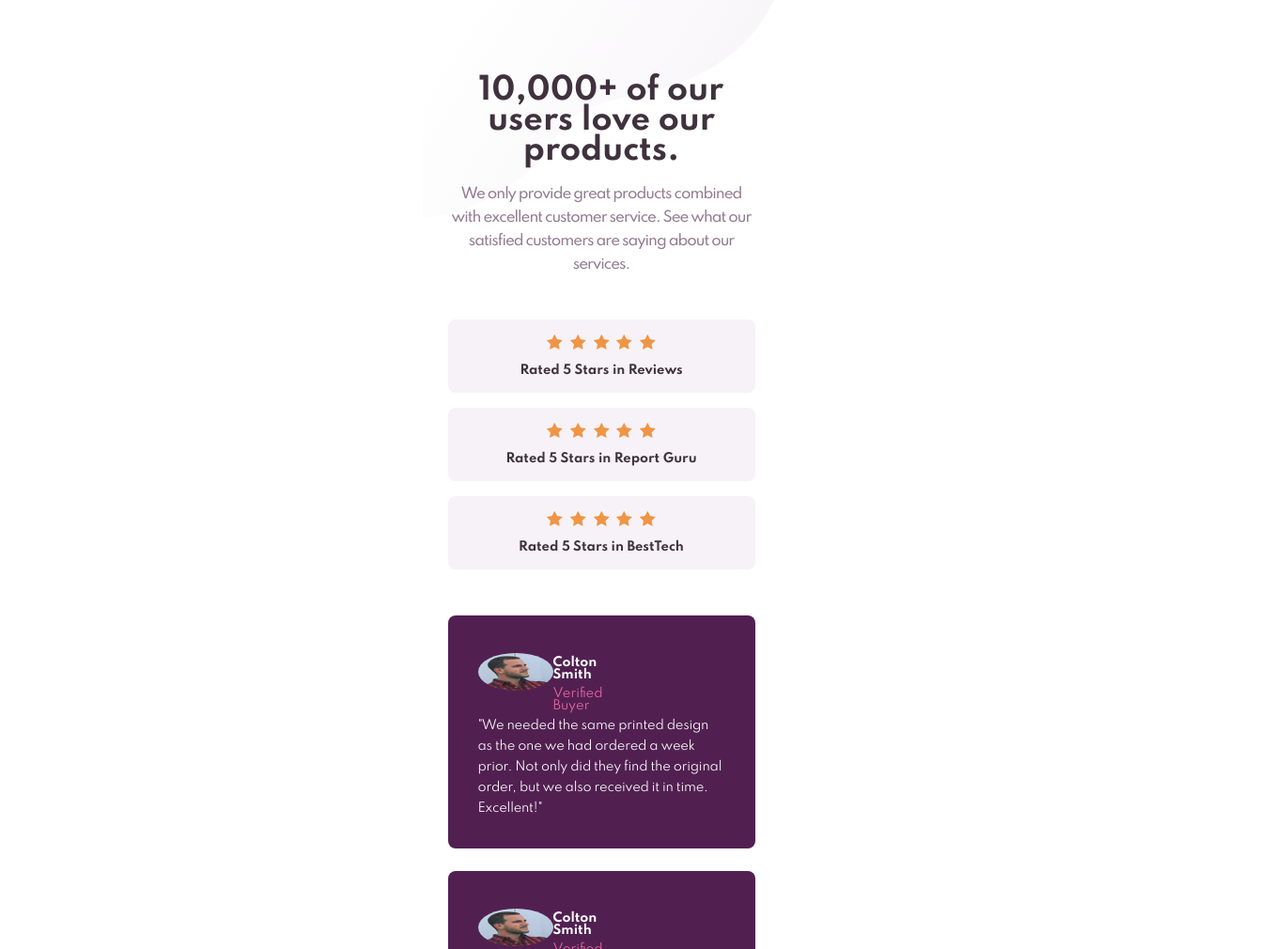
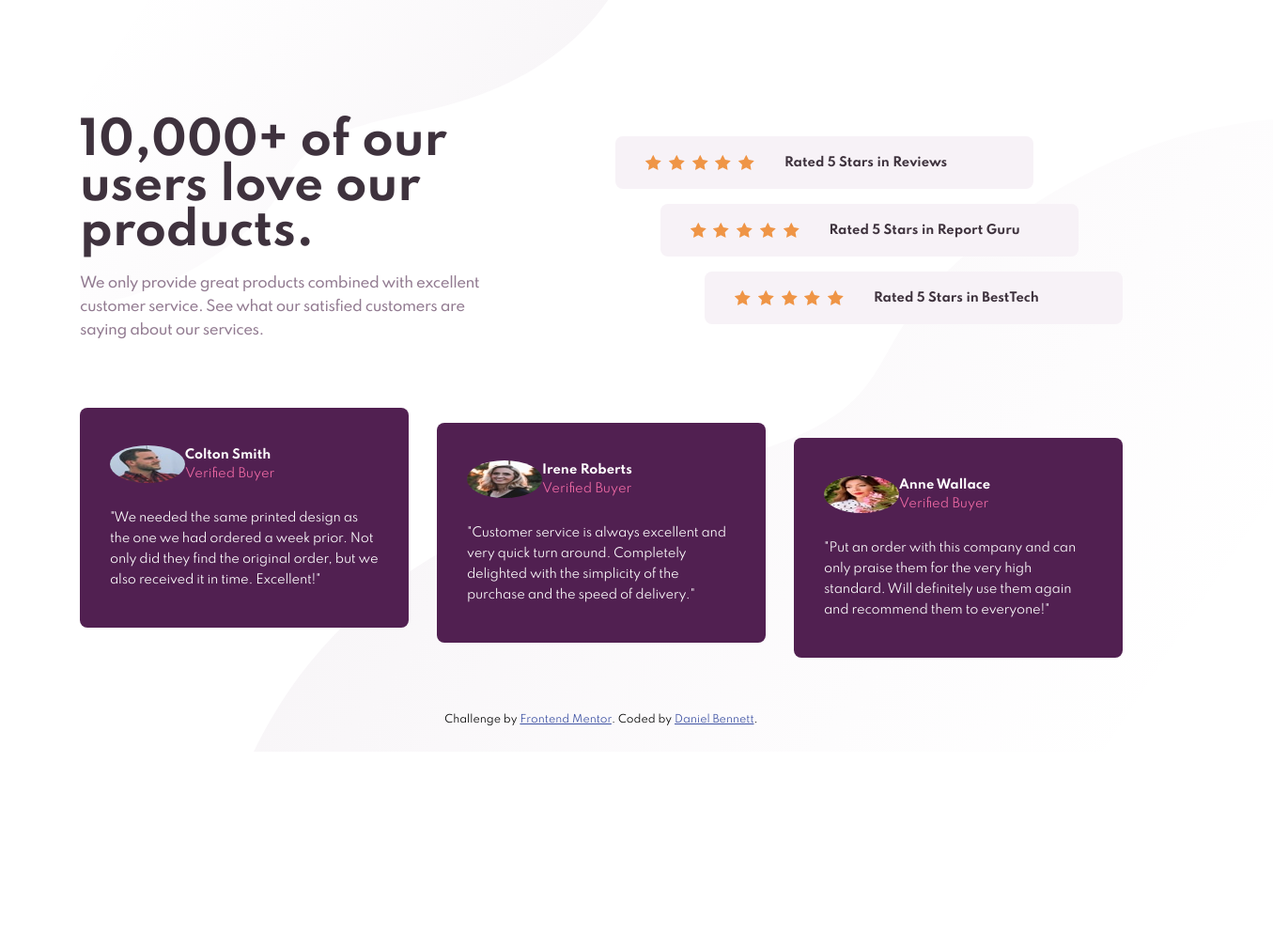
Before and after one commit to TbcProjects/FEM-social-proof-section, a website: page index.html in a window 1280 px wide. Shown: the top 1010 px of the page at 94% size, 1355 px wide, since content can reach past the window. After the commit the page ends 800 px from the top, so only its background shows below. Drawn offline with Linux system fonts and the light colour scheme.

Commit message:
completed

```diff
--- a/index.html
+++ b/index.html
@@ -16,8 +16,18 @@
   </head>
   <body>
     <section class="social-proof">
+
+      <!-- BG-img-mobile--START -->
       <img src="./public/images/bg-pattern-top-mobile.svg" alt="" class="bg-img-top">
       <img src="./public/images/bg-pattern-bottom-mobile.svg" alt="" class="bg-img-bottom">
+      <!-- BG--img-mobile--END -->
+      <!-- BG-img-mobile--START -->
+      <img src="./public/images/bg-pattern-top-desktop.svg" alt="" class="bg-img-top--dk">
+      <img src="./public/images/bg-pattern-bottom-desktop.svg" alt="" class="bg-img-bottom--dk">
+      <!-- BG-img-mobile--END -->
+
+
+      <!-- Editorial--START -->
       <div class="content-wrapper">
         <div class="editorial">
           <h1 class="editorial__title">
@@ -29,8 +39,11 @@
             services.
           </p>
         </div>
+        <!-- Editorial--END -->
+
+        <!-- Ratings--START -->
         <div class="ratings">
-          <div class="ratings__content">
+          <div class="ratings__content ratings__content--top">
             <div class="ratings__stars-group">
               <img
                 src="./public/images/icon-star.svg"
@@ -60,7 +73,7 @@
             </div>
             <p class="ratings__text">Rated 5 Stars in Reviews</p>
           </div>
-          <div class="ratings__content">
+          <div class="ratings__content ratings__content--middle">
             <div class="ratings__stars-group">
               <img
                 src="./public/images/icon-star.svg"
@@ -90,7 +103,7 @@
             </div>
             <p class="ratings__text">Rated 5 Stars in Report Guru</p>
           </div>
-          <div class="ratings__content">
+          <div class="ratings__content ratings__content--bottom">
             <div class="ratings__stars-group">
               <img
                 src="./public/images/icon-star.svg"
@@ -122,9 +135,11 @@
           </div>
         </div>
       </div>
+        <!-- Ratings--END -->
+
           <!-- Review Cards--START -->
       <div class="reviews">
-        <div class="reviews__card">
+        <div class="reviews__card reviews__card--left ">
           <div class="reviews__profile">
             <img src="./public/images/image-colton.jpg" class="reviews__avatar"></img>
             <div class="reviews__info">
@@ -138,43 +153,42 @@
               Excellent!"
           </p>
         </div>
-        <div class="reviews__card">
+        <div class="reviews__card reviews__card--middle ">
           <div class="reviews__profile">
-            <img src="./public/images/image-colton.jpg" class="reviews__avatar"></img >
+            <img src="./public/images/image-irene.jpg" class="reviews__avatar"></img >
             <div class="reviews__info">
-              <p class="reviews__name">Colton Smith</p>
+              <p class="reviews__name">Irene Roberts</p>
               <p class="reviews__verified">Verified Buyer</p>
             </div>
           </div>
           <p class="reviews__text">
-              "We needed the same printed design as the one we had ordered a week prior.
-               Not only did they find the original order, but we also received it in time.
-              Excellent!"
+            "Customer service is always excellent and very quick turn around. Completely
+            delighted with the simplicity of the purchase and the speed of delivery."
           </p>
         </div>
-        <div class="reviews__card">
+        <div class="reviews__card reviews__card--right">
           <div class="reviews__profile">
-            <img src="./public/images/image-colton.jpg" class="reviews__avatar"></img>
+            <img src="./public/images/image-anne.jpg" class="reviews__avatar"></img>
             <div class="reviews__info">
-              <p class="reviews__name">Colton Smith</p>
+              <p class="reviews__name">Anne Wallace</p>
               <p class="reviews__verified">Verified Buyer</p>
             </div>
           </div>
           <p class="reviews__text">
-              "We needed the same printed design as the one we had ordered a week prior.
-               Not only did they find the original order, but we also received it in time.
-              Excellent!"
+            "Put an order with this company and can only praise them for the very high
+            standard. Will definitely use them again and recommend them to everyone!"
           </p>
         </div>
       </div>
 <!-- Review Cards--END -->
+
     </section>
 
-    <!-- <div class="attribution">
+    <div class="attribution">
       Challenge by
       <a href="https://www.frontendmentor.io?ref=challenge" target="_blank"
         >Frontend Mentor</a
-      >. Coded by <a href="#">Your Name Here</a>.
-    </div> -->
+      >. Coded by <a href="https://github.com/TbcProjects">Daniel Bennett</a>.
+    </div>
   </body>
 </html>
--- a/sass/_base.scss
+++ b/sass/_base.scss
@@ -1,11 +1,14 @@
 //**[FONTS]**
+
 // stack
 @import url("https://fonts.googleapis.com/css2?family=Spartan:wght@400;500;700&display=swap");
 $font-stack: "Spartan", sans-serif;
+
 // weight
 $font-regular: 400;
 $font-medium: 500;
 $font-bold: 700;
+
 //size
 $font-title-desktop: 48px;
 $font-title-mobile: 32px;
@@ -13,9 +16,11 @@ $font-body: 15px;
 $font-sub: 13px;
 
 //**[COLORS]**
+
 // Primary
 $color-primary: #512051;
 $color-secondary: #ee69a4;
+
 // Neutral
 $color-title: #3e323d;
 $color-body: #927b91;
--- a/sass/_components.scss
+++ b/sass/_components.scss
@@ -1,4 +1,3 @@
-// Mobile First
 .social-proof {
   position: relative;
   min-height: 100%;
@@ -12,7 +11,7 @@
 
 .editorial {
   min-height: 220px;
-  max-width: 327px;
+  min-width: 327px;
   margin-bottom: 40px;
 
   &__title {
@@ -102,6 +101,7 @@
 
   &__name {
     @include profile-body-text;
+    width: 100px;
     text-align: left;
     margin: 4px 0 0 0;
   }
@@ -130,16 +130,142 @@
 }
 
 .bg-img-bottom {
+
   position: absolute;
   bottom: 0;
   right: -3px;
 }
 
+.bg-img-top--dk {
+  // display: none;
+  position: absolute;
+  visibility: hidden;
+}
+
+.bg-img-bottom--dk {
+  // display: none;
+  position: absolute;
+  visibility: hidden;
+}
+
 // Attribution: Don't forgot to add to this at the end
 .attribution {
+  position: absolute;
+  bottom: 28px;
   font-size: 11px;
   text-align: center;
 }
 .attribution a {
   color: hsl(228, 45%, 44%);
 }
+
+@media (min-width: 1110px) {
+  .social-proof {
+    min-width: 1110px;
+    min-height: 573px;
+    margin: 0 auto;
+    padding: 127px 0 100px 0;
+  }
+
+  .content-wrapper {
+    display: flex;
+    justify-content: space-between;
+    height: 235px;
+    width: 1110px;
+    margin-bottom: 72px;
+
+    .editorial {
+      min-height: 235px;
+      min-width: 445px;
+      margin: 0;
+
+      &__title {
+        @include title-desktop;
+        text-align: left;
+        line-height: 48px;
+        width: 400px;
+      }
+
+      &__body {
+        @include body-text;
+        text-align: left;
+        width: 455px;
+      }
+    }
+  }
+
+  .ratings {
+    min-height: 200px;
+    min-width: 540px;
+    margin: 18px 0 89px 0;
+
+    &__content {
+      // justify-content: space-around;
+      flex-direction: row;
+      height: 56px;
+      width: 445px;
+    }
+    &__content--top {
+      align-self: flex-start;
+    }
+    &__content--middle {
+      align-self: center;
+    }
+    &__content--bottom {
+      align-self: flex-end;
+    }
+
+    &__stars-group {
+      margin-left: 32px;
+    }
+    &__text {
+      margin: 21px 0 20px 32px;
+    }
+  }
+
+  .reviews {
+    flex-direction: row;
+    justify-content: space-between;
+    align-items: flex-start;
+    height: 266px;
+    min-width: 1110px;
+
+    &__card {
+      height: 234px;
+      width: 350px;
+    }
+
+    &__card--left {
+      align-self: flex-start;
+    }
+    &__card--middle {
+      align-self: center;
+    }
+    &__card--right {
+      align-self: flex-end;
+    }
+  }
+
+  .bg-img-top {
+    display: none;
+  }
+
+  .bg-img-bottom {
+    display: none;
+  }
+
+  .bg-img-top--dk {
+    visibility: visible;
+    display: absolute;
+    top: -37px;
+    bottom: -106px;
+  }
+
+  .bg-img-bottom--dk {
+    visibility: visible;
+    display: absolute;
+    z-index: -2;
+    bottom: 0;
+    right: -160px;
+  }
+}
--- a/sass/_layout.scss
+++ b/sass/_layout.scss
@@ -4,10 +4,18 @@ body {
   display: flex;
   justify-content: center;
   align-items: center;
+  overflow-x: hidden;
 
   margin: 0;
   padding: 0;
 
-  min-height: 900px;
+  min-height: 800px;
   min-width: 100vw;
 }
+
+@media (min-width: 1110px) {
+  html,
+  body {
+    overflow: visible;
+  }
+}
--- a/sass/_mixin.scss
+++ b/sass/_mixin.scss
@@ -19,6 +19,7 @@
   font-weight: $font-medium;
   color: $color-body;
   line-height: 25px;
+  letter-spacing: -0.5px;
 }
 
 @mixin rating-body-text {
```
Also changed, not shown: public/css/main.css.
